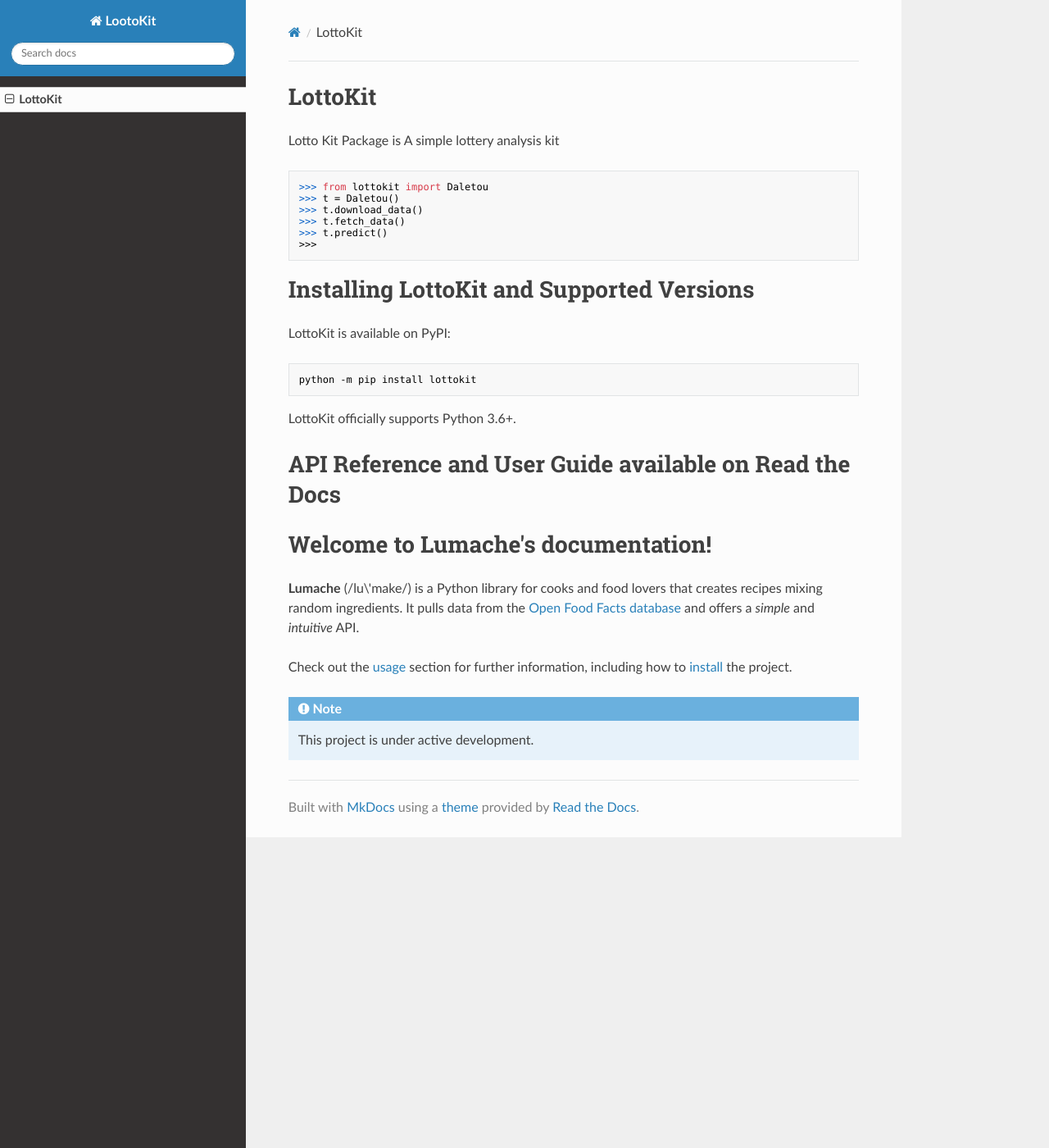
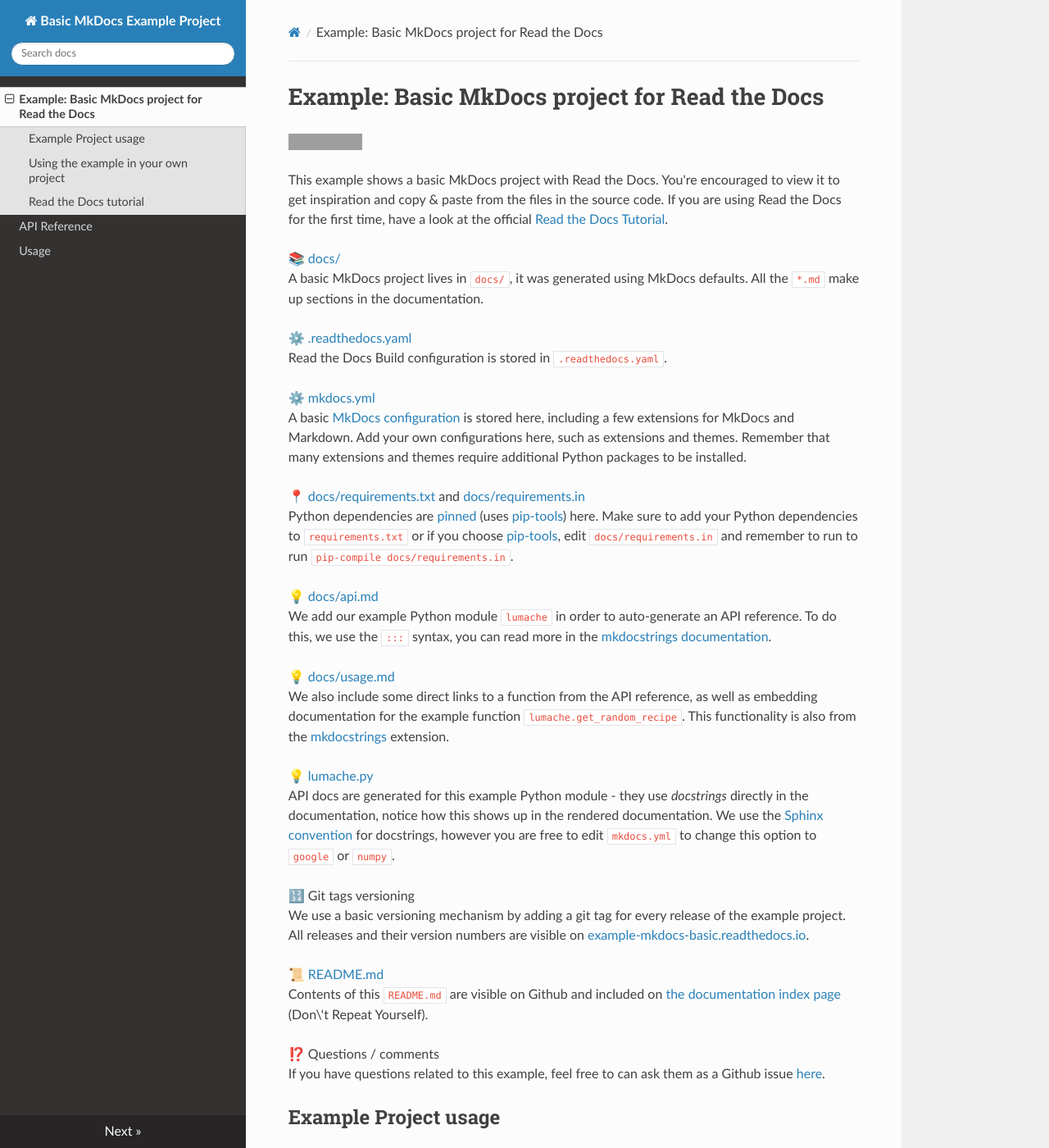
Before and after one commit to nickdecodes/python-lottery, an MkDocs documentation site: the page built from docs/index.md, in a window 1280 px wide and 1400 px high. Shown: the whole window at 82% size. Built offline with MkDocs 1.6.1, drawn with Linux system fonts in a browser that asks for light colours; nearby versions of some CDN libraries; some of the changed text lies outside the part shown; grey boxes are pictures that could not be loaded.

Commit message:
add read the docs

````diff
--- a/README.md
+++ b/README.md
@@ -1,20 +1,73 @@
-# LottoKit
-Lotto Kit Package is A simple lottery analysis kit
+Example: Basic MkDocs project for Read the Docs
+===============================================
 
-```python
->>> from lottokit import Daletou
->>> t = Daletou()
->>> t.download_data()
->>> t.fetch_data()
->>> t.predict()
->>>
+[![Documentation Status](https://readthedocs.org/projects/example-mkdocs-basic/badge/?version=latest)](https://example-mkdocs-basic.readthedocs.io/en/latest/?badge=latest)
+
+This example shows a basic MkDocs project with Read the Docs. You're encouraged to view it to get inspiration and copy & paste from the files in the source code. If you are using Read the Docs for the first time, have a look at the official [Read the Docs Tutorial](https://docs.readthedocs.io/en/stable/tutorial/index.html).
+
+📚 [docs/](https://github.com/readthedocs-examples/example-mkdocs-basic/blob/main/docs/)<br>
+A basic MkDocs project lives in `docs/`, it was generated using MkDocs defaults. All the `*.md` make up sections in the documentation.
+
+⚙️ [.readthedocs.yaml](https://github.com/readthedocs-examples/example-mkdocs-basic/blob/main/.readthedocs.yaml)<br>
+Read the Docs Build configuration is stored in `.readthedocs.yaml`.
+
+⚙️ [mkdocs.yml](https://github.com/readthedocs-examples/example-mkdocs-basic/blob/main/mkdocs.yml)<br>
+A basic [MkDocs configuration](https://www.mkdocs.org/user-guide/configuration/) is stored here, including a few extensions for MkDocs and Markdown. Add your own configurations here, such as extensions and themes. Remember that many extensions and themes require additional Python packages to be installed.
+
+📍 [docs/requirements.txt](https://github.com/readthedocs-examples/example-mkdocs-basic/blob/main/docs/requirements.txt) and [docs/requirements.in](https://github.com/readthedocs-examples/example-mkdocs-basic/blob/main/docs/requirements.in)<br>
+Python dependencies are [pinned](https://docs.readthedocs.io/en/latest/guides/reproducible-builds.html) (uses [pip-tools](https://pip-tools.readthedocs.io/en/latest/)) here. Make sure to add your Python dependencies to `requirements.txt` or if you choose [pip-tools](https://pip-tools.readthedocs.io/en/latest/), edit `docs/requirements.in` and remember to run to run `pip-compile docs/requirements.in`.
+
+💡 [docs/api.md](https://github.com/readthedocs-examples/example-mkdocs-basic/blob/main/docs/api.md)<br>
+We add our example Python module `lumache` in order to auto-generate an API reference. To do this, we use the `:::` syntax, you can read more in the [mkdocstrings documentation](https://mkdocstrings.github.io/).
+
+💡 [docs/usage.md](https://github.com/readthedocs-examples/example-mkdocs-basic/blob/main/docs/usage.md)<br>
+We also include some direct links to a function from the API reference, as well as embedding documentation for the example function `lumache.get_random_recipe`. This functionality is also from the [mkdocstrings](https://mkdocstrings.github.io/python/) extension.
+
+💡 [lumache.py](https://github.com/readthedocs-examples/example-mkdocs-basic/blob/main/lumache.py)<br>
+API docs are generated for this example Python module - they use *docstrings* directly in the documentation, notice how this shows up in the rendered documentation. We use the [Sphinx convention](https://pythonhosted.org/an_example_pypi_project/sphinx.html#function-definitions) for docstrings, however you are free to edit `mkdocs.yml` to change this option to `google` or `numpy`.
+
+🔢 Git tags versioning<br>
+We use a basic versioning mechanism by adding a git tag for every release of the example project. All releases and their version numbers are visible on
+[example-mkdocs-basic.readthedocs.io](https://example-mkdocs-basic.readthedocs.io/en/latest/).
+
+📜 [README.md](https://github.com/readthedocs-examples/example-mkdocs-basic/blob/main/README.md)<br>
+Contents of this `README.md` are visible on Github and included on [the documentation index page](https://example-mkdocs-basic.readthedocs.io/en/latest/) (Don\'t Repeat Yourself).
+
+⁉️ Questions / comments<br>
+If you have questions related to this example, feel free to can ask them as a Github issue [here](https://github.com/readthedocs-examples/example-mkdocs-basic/issues).
+
+
+Example Project usage
+---------------------
+
+This project has a standard MkDocs layout which is built by Read the Docs almost the same way that you would build it locally (on your own laptop!).
+
+You can build and view this documentation project locally - we recommend that you activate [a local Python virtual environment first](https://packaging.python.org/en/latest/guides/installing-using-pip-and-virtual-environments/#creating-a-virtual-environment):
+
+```console
+# Install required Python dependencies (MkDocs etc.)
+pip install -r docs/requirements.txt
+
+# Run the mkdocs development server
+mkdocs serve
 ```
 
-# Installing LottoKit and Supported Versions
-LottoKit is available on PyPI:
-```bash
-python -m pip install lottokit
-```
-LottoKit officially supports Python 3.6+.
+Using the example in your own project
+-------------------------------------
 
-# API Reference and User Guide available on Read the Docs
+If you are new to Read the Docs, you may want to refer to the [Read the Docs User documentation](https://docs.readthedocs.io/).
+
+If you are copying this code in order to get started with your documentation, you need to:
+
+1. place your `docs/` folder alongside your Python project. If you are starting a new project, you can adapt the `pyproject.toml` example configuration.
+1. use your existing project repository or create a new repository on Github, GitLab, Bitbucket or another host supported by Read the Docs.
+1. copy `mkdocs.yml`, `.readthedocs.yaml` and the `docs/` folder into your project.
+1. customize all the files, replacing example contents.
+1. Rebuild the documenation locally to see that it works.
+1. *Finally*, register your project on Read the Docs, see [Importing Your Documentation](https://docs.readthedocs.io/en/stable/intro/import-guide.html).
+
+
+Read the Docs tutorial
+----------------------
+
+To get started with Read the Docs, you may also refer to the [Read the Docs tutorial](https://docs.readthedocs.io/en/stable/tutorial/). It provides a full walk-through of building an example project similar to the one in this repository.
--- /dev/null
+++ b/docs/api.md
@@ -0,0 +1,3 @@
+# API Reference
+
+::: lumache
--- a/mkdocs.yml
+++ b/mkdocs.yml
@@ -1,4 +1,4 @@
-site_name: LootoKit
+site_name: Basic MkDocs Example Project
 theme:
   name: readthedocs
   highlightjs: true
````
Also changed, not shown: README.md1.md (added, +20 -0 lines), docs/usage.md (added, +34 -0 lines), lumache.py (+1 -9 lines), docs/requirements.txt (line endings or trailing spaces), 1 other file.
